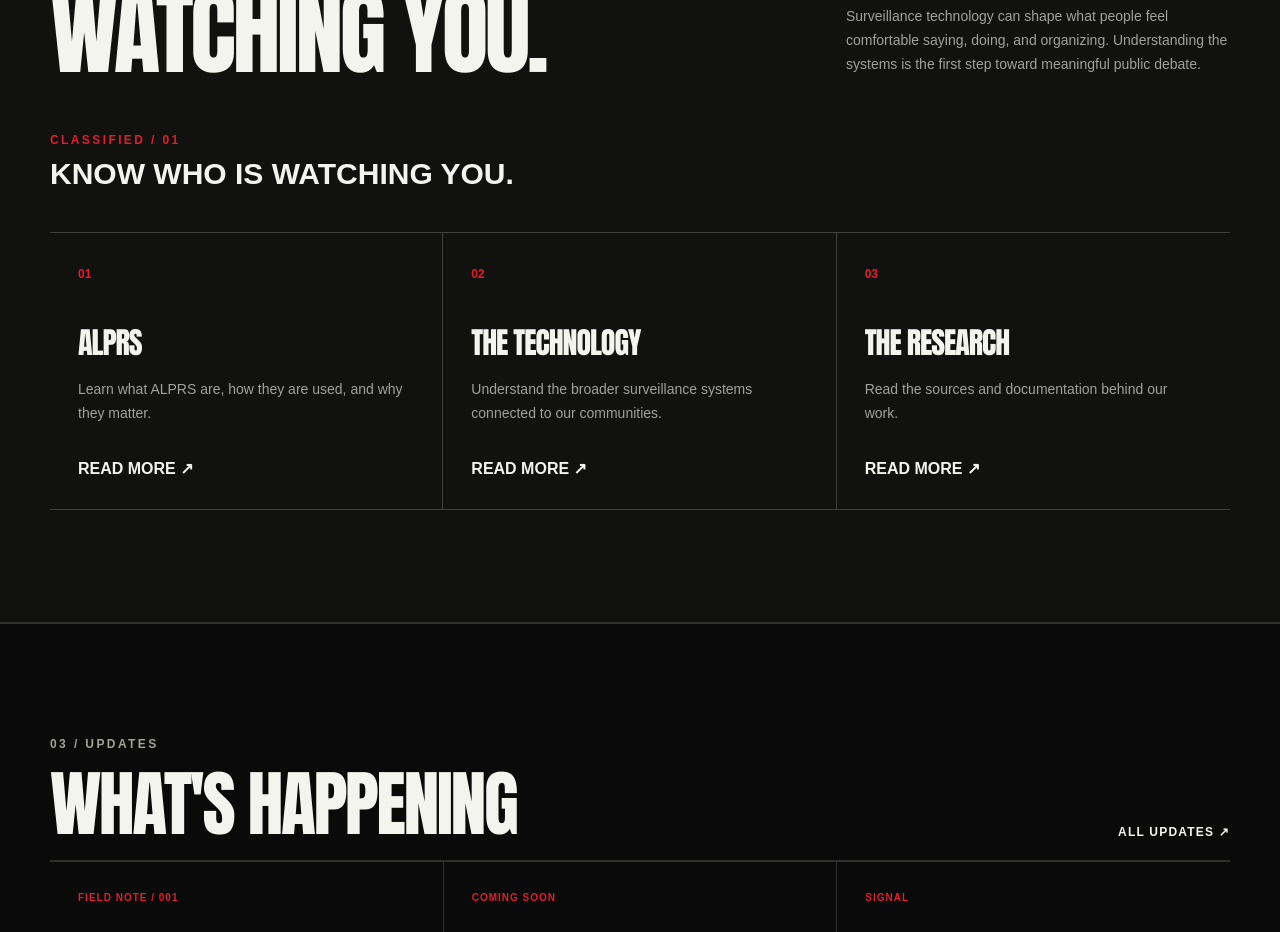
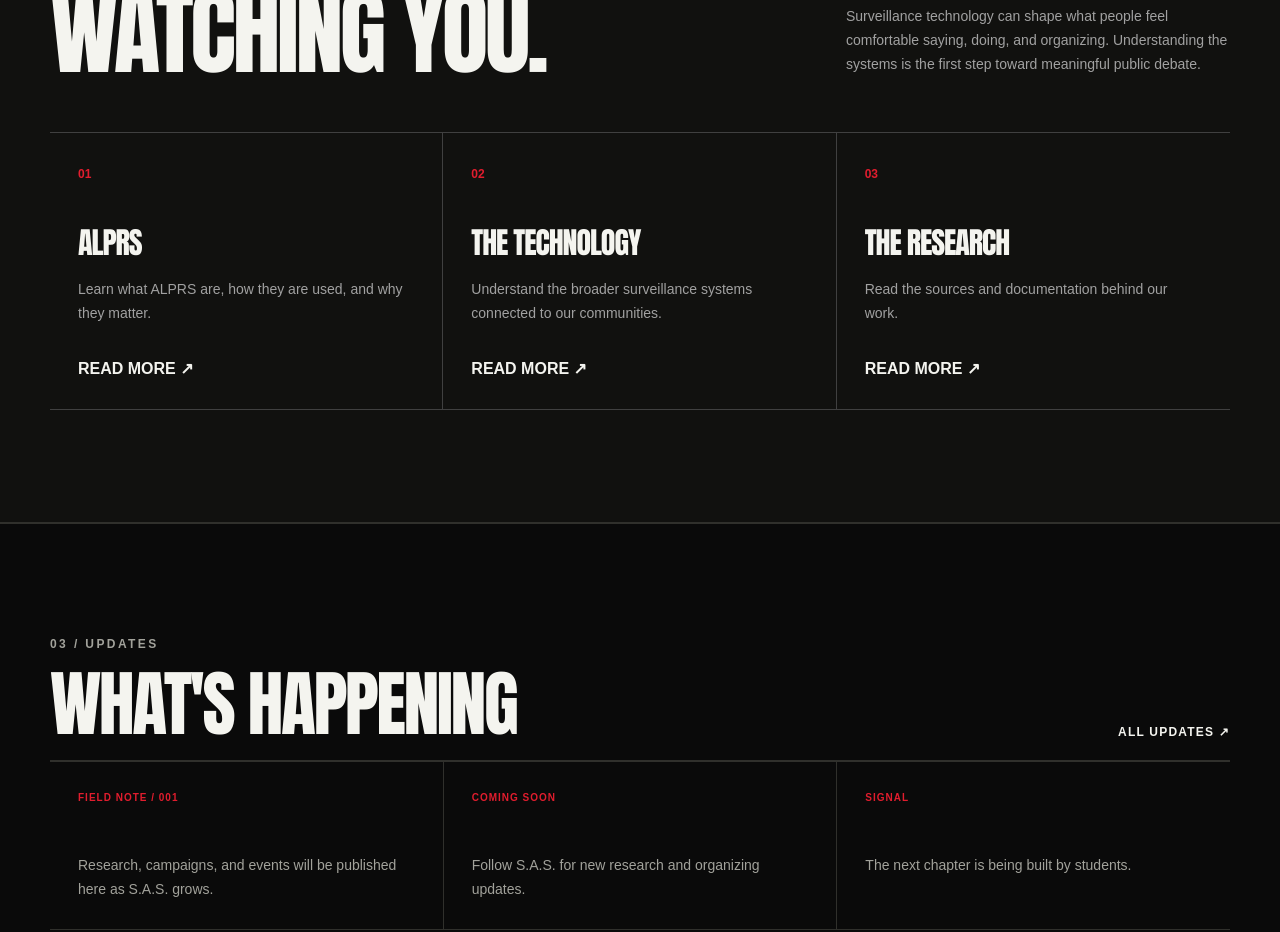
Before and after one commit to Nitsud777-Netzud/SAS, a Next.js app: page / in a window 1280 px wide. Shown: the part 1860-2792 px from the top of the page. Built offline with nearby package versions, Linux system fonts and the light colour scheme.

Commit message:
Make watcher easter egg hidden inside main heading

```diff
--- a/app/page.tsx
+++ b/app/page.tsx
@@ -55,7 +55,14 @@ export default function Home() {
   const revealWatcher = () => {
     setWatcherOpen(true);
     if (watcherTimer.current) clearTimeout(watcherTimer.current);
-    watcherTimer.current = setTimeout(() => setWatcherOpen(false), 5200);
+    watcherTimer.current = setTimeout(() => setWatcherOpen(false), 3000);
+  };
+
+  const handleWatcherKeyDown = (event: React.KeyboardEvent<HTMLHeadingElement>) => {
+    if (event.key === "Enter" || event.key === " ") {
+      event.preventDefault();
+      revealWatcher();
+    }
   };
 
   return (
@@ -112,15 +119,20 @@ export default function Home() {
       <section id="the-issue" className="border-b-2 border-[var(--line)] bg-[var(--panel)] py-20 md:py-28">
         <div className="container">
           <div className="mb-14 flex flex-col justify-between gap-6 md:flex-row md:items-end">
-            <div><p className="mb-5 text-xs font-black tracking-[.2em] text-[var(--accent)] before:mr-2 before:inline-block before:h-[2px] before:w-7 before:bg-current">02 / THE ISSUE</p><h2 className="display max-w-4xl text-6xl uppercase leading-[.9] md:text-8xl">Know what is<br/>watching you.</h2></div>
+            <div>
+              <p className="mb-5 text-xs font-black tracking-[.2em] text-[var(--accent)] before:mr-2 before:inline-block before:h-[2px] before:w-7 before:bg-current">02 / THE ISSUE</p>
+              <h2
+                className="display max-w-4xl cursor-default text-6xl uppercase leading-[.9] md:text-8xl"
+                role="button"
+                tabIndex={0}
+                aria-label="Know what is watching you"
+                onClick={revealWatcher}
+                onKeyDown={handleWatcherKeyDown}
+              >
+                Know what is<br/>watching you.
+              </h2>
+            </div>
             <p className="max-w-sm text-sm leading-6 text-neutral-400">Surveillance technology can shape what people feel comfortable saying, doing, and organizing. Understanding the systems is the first step toward meaningful public debate.</p>
-          </div>
-
-          <div className="mb-10">
-            <p className="mb-2 text-xs font-black tracking-[.2em] text-[var(--accent)]">CLASSIFIED / 01</p>
-            <button type="button" onClick={revealWatcher} aria-label="Know who is watching you" className="watch-button group cursor-default bg-transparent p-0 text-left text-2xl font-black uppercase md:text-3xl">
-              <span className="transition group-hover:text-[var(--accent)]">Know who is watching you.</span>
-            </button>
           </div>
 
           {watcherOpen && <div className="watcher-overlay" role="dialog" aria-label="Surveillance feed"><div><Watcher /></div></div>}
```
